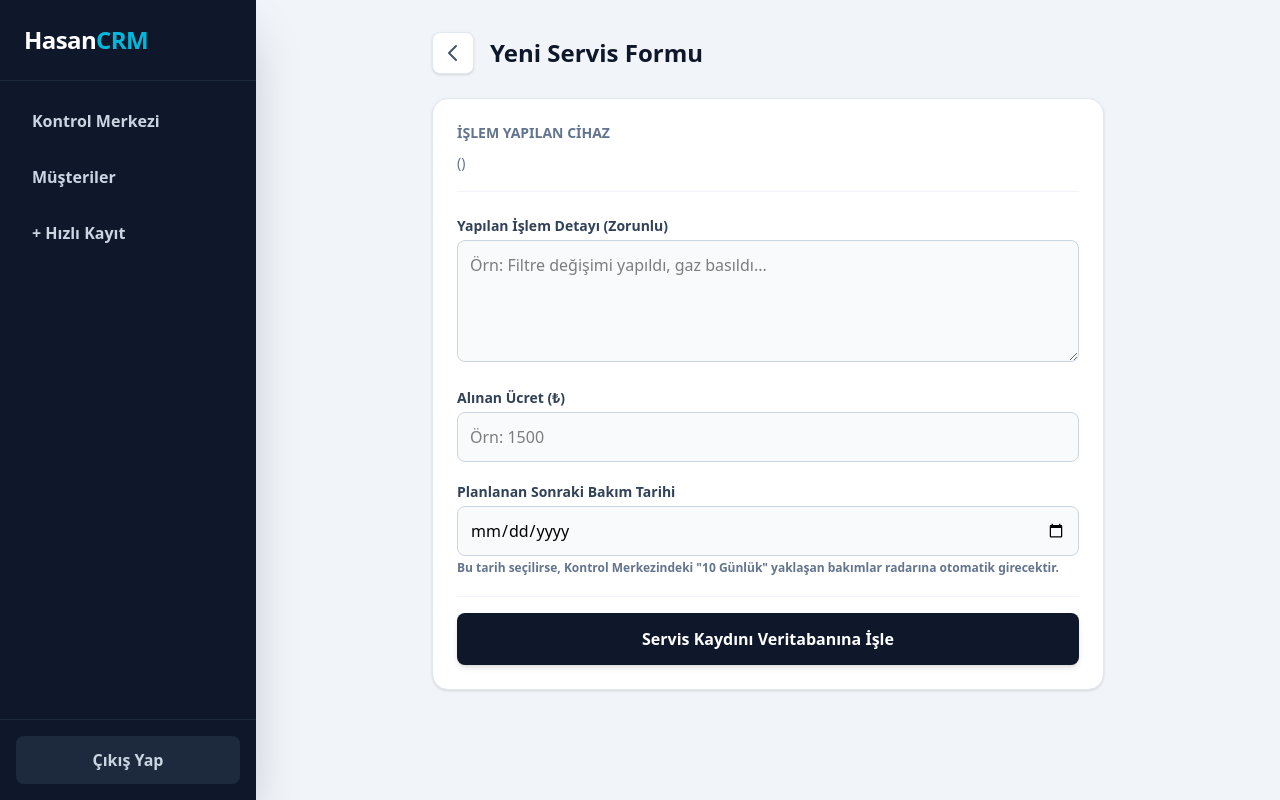
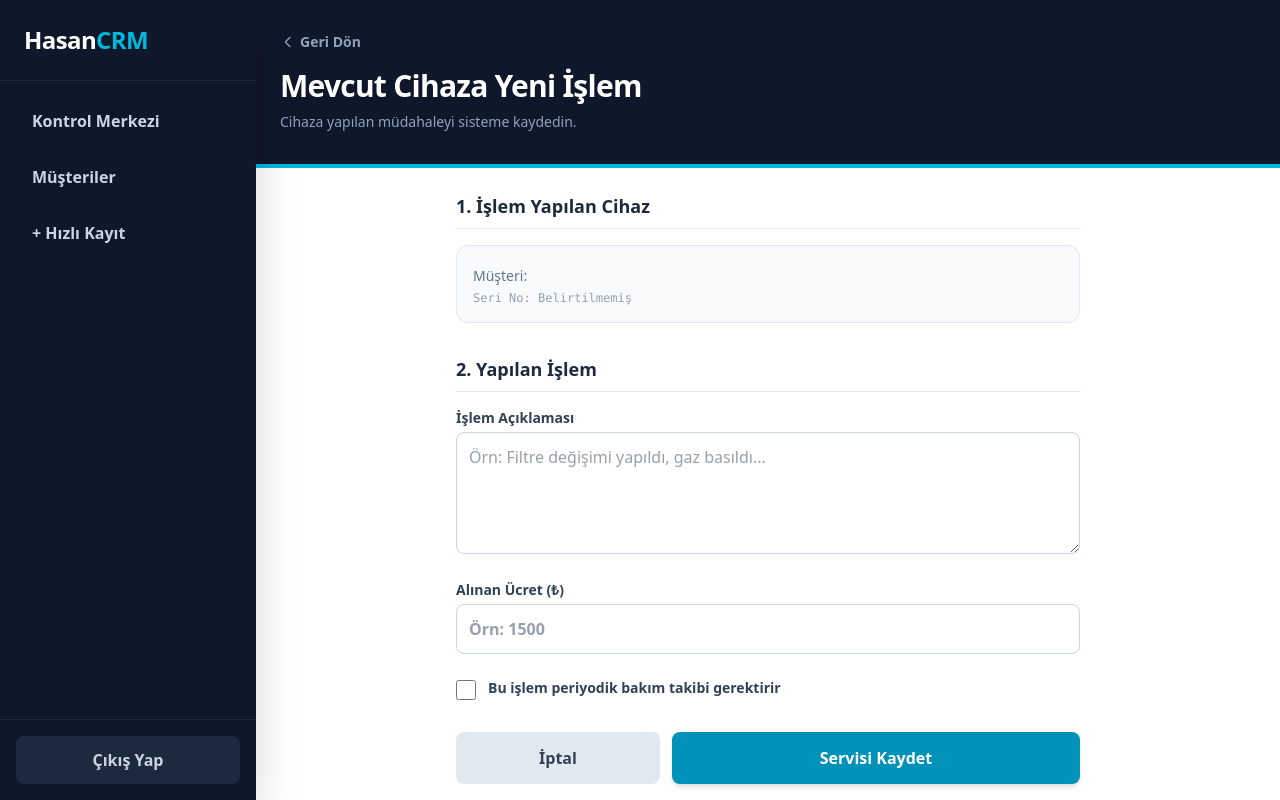
Before and after one commit to kad1r-cbn/hasan-crm-canli, a Next.js app: page /admin/musteri/1/cihaz/1/yeni-servis in a window 1280 px wide. Built offline with nearby package versions, Linux system fonts and the light colour scheme; no server answers; the database is empty.

Commit message:
Tasarim dili esitlendi

```diff
--- a/app/admin/musteri/[id]/cihaz/[deviceId]/yeni-servis/page.tsx
+++ b/app/admin/musteri/[id]/cihaz/[deviceId]/yeni-servis/page.tsx
@@ -2,7 +2,6 @@
 
 import { useState, useEffect } from 'react';
 import { useRouter, useParams } from 'next/navigation';
-// Dosya derinliği fazla olduğu için 7 kat yukarı çıkıyoruz. Eğer import hatası verirse ../ sayısını artır veya azalt.
 import { supabase } from '../../../../../../../utils/supabase';
 import Link from 'next/link';
 
@@ -21,11 +20,11 @@ export default function YeniServisKaydi() {
     price: '',
     next_maintenance_date: ''
   });
+  const [isPeriodic, setIsPeriodic] = useState(false);
   const [isSubmitting, setIsSubmitting] = useState(false);
 
   useEffect(() => {
     const fetchData = async () => {
-      // PDF motoruna ve arayüze veri sağlamak için cihaz ve müşteri bilgisini çekiyoruz
       const { data: deviceData } = await supabase.from('devices').select('*').eq('id', deviceId).single();
       const { data: customerData } = await supabase.from('customers').select('*').eq('id', id).single();
 
@@ -40,58 +39,65 @@ export default function YeniServisKaydi() {
     e.preventDefault();
     setIsSubmitting(true);
 
-    // ADIM 3'TE PDF ÇİZME VE WHATSAPP MOTORU TAM OLARAK BU SATIRA GELECEK.
-    // Şimdilik sadece veriyi düz bir şekilde veritabanına işliyoruz.
-
-    const { data, error } = await supabase
+    const { error } = await supabase
       .from('service_records')
       .insert([{
         device_id: deviceId,
         description: formData.description,
         price: formData.price ? parseFloat(formData.price) : 0,
         service_date: new Date().toISOString(),
-        next_maintenance_date: formData.next_maintenance_date || null
-        // pdf_url: ... (PDF yüklendikten sonra buraya eklenecek)
-      }])
-      .select()
-      .single();
+        // Checkbox işaretli değilse tarihi null gönder
+        next_maintenance_date: isPeriodic && formData.next_maintenance_date ? formData.next_maintenance_date : null
+      }]);
 
     if (error) {
-      alert('Kayıt sırasında rasyonel bir hata oluştu: ' + error.message);
+      alert('Kayıt sırasında hata oluştu: ' + error.message);
       setIsSubmitting(false);
       return;
     }
 
-    // İşlem bitince müşterinin o cihazının geçmiş sayfasına geri fırlatıyoruz
     router.push(`/admin/musteri/${id}`);
   };
 
-  if (loading) return <div className="p-10 text-center font-bold text-slate-500 animate-pulse">Sistem altyapısı hazırlanıyor...</div>;
+  if (loading) return <div className="p-10 text-center font-bold text-slate-500 animate-pulse">Sistem yükleniyor...</div>;
 
   return (
-    <div className="min-h-full bg-slate-100 p-4 md:p-8 font-sans">
-      <div className="max-w-2xl mx-auto space-y-6">
+    <div className="min-h-screen bg-white font-sans pb-10">
 
-        <div className="flex items-center gap-4 mb-6">
-          <Link href={`/admin/musteri/${id}`} className="bg-white p-2 rounded-lg shadow-sm border border-slate-200 hover:bg-slate-50">
-            <svg className="w-6 h-6 text-slate-600" fill="none" stroke="currentColor" viewBox="0 0 24 24"><path strokeLinecap="round" strokeLinejoin="round" strokeWidth="2" d="M15 19l-7-7 7-7"></path></svg>
+      {/* KARANLIK ÜST BİLGİ ALANI (Senin tasarım dilin) */}
+      <div className="bg-slate-900 text-white px-6 pt-8 pb-8 border-b-4 border-cyan-500">
+        <Link href={`/admin/musteri/${id}`} className="inline-flex items-center text-slate-400 hover:text-white text-sm font-bold mb-4 transition-colors">
+          <svg className="w-4 h-4 mr-1" fill="none" stroke="currentColor" viewBox="0 0 24 24"><path strokeLinecap="round" strokeLinejoin="round" strokeWidth="2" d="M15 19l-7-7 7-7"></path></svg>
+          Geri Dön
         </Link>
-          <h1 className="text-2xl font-extrabold text-slate-900">Yeni Servis Formu</h1>
+        <h1 className="text-2xl md:text-3xl font-extrabold tracking-tight">Mevcut Cihaza Yeni İşlem</h1>
+        <p className="text-slate-400 text-sm mt-2">Cihaza yapılan müdahaleyi sisteme kaydedin.</p>
       </div>
 
-        <div className="bg-white p-6 rounded-2xl shadow-sm border border-slate-200">
-          <div className="mb-6 pb-4 border-b border-slate-100">
-            <h2 className="text-sm font-bold text-slate-500 uppercase">İşlem Yapılan Cihaz</h2>
-            <p className="text-lg font-extrabold text-slate-900 mt-1">{device?.brand} {device?.model} <span className="text-sm font-normal text-slate-500">({customer?.full_name})</span></p>
+      <div className="max-w-2xl mx-auto px-4 md:px-6 pt-6">
+        <form onSubmit={handleSubmit}>
+
+          {/* 1. BÖLÜM: CİHAZ BİLGİSİ */}
+          <div className="mb-8">
+            <h2 className="text-lg font-bold text-slate-800 border-b border-slate-200 pb-2 mb-4">1. İşlem Yapılan Cihaz</h2>
+            <div className="bg-slate-50 p-4 rounded-xl border border-slate-200">
+              <p className="text-lg font-extrabold text-slate-900">{device?.brand} {device?.model}</p>
+              <p className="text-sm text-slate-500 mt-1">Müşteri: <span className="font-bold text-slate-700">{customer?.full_name}</span></p>
+              <p className="text-xs text-slate-400 font-mono mt-1">Seri No: {device?.serial_number || 'Belirtilmemiş'}</p>
+            </div>
           </div>
 
-          <form onSubmit={handleSubmit} className="space-y-5">
+          {/* 2. BÖLÜM: YAPILAN İŞLEM */}
+          <div className="mb-6">
+            <h2 className="text-lg font-bold text-slate-800 border-b border-slate-200 pb-2 mb-4">2. Yapılan İşlem</h2>
+
+            <div className="space-y-5">
               <div>
-              <label className="block text-sm font-bold text-slate-700 mb-1">Yapılan İşlem Detayı (Zorunlu)</label>
+                <label className="block text-sm font-bold text-slate-700 mb-1">İşlem Açıklaması</label>
                 <textarea
                   required
                   rows={4}
-                className="w-full p-3 border border-slate-300 rounded-lg focus:ring-2 focus:ring-cyan-500 bg-slate-50 outline-none"
+                  className="w-full p-3 border border-slate-300 rounded-lg focus:ring-2 focus:ring-cyan-500 outline-none text-slate-700"
                   placeholder="Örn: Filtre değişimi yapıldı, gaz basıldı..."
                   value={formData.description}
                   onChange={(e) => setFormData({...formData, description: e.target.value})}
@@ -102,36 +108,58 @@ export default function YeniServisKaydi() {
                 <label className="block text-sm font-bold text-slate-700 mb-1">Alınan Ücret (₺)</label>
                 <input
                   type="number"
-                className="w-full p-3 border border-slate-300 rounded-lg focus:ring-2 focus:ring-cyan-500 bg-slate-50 outline-none"
+                  className="w-full p-3 border border-slate-300 rounded-lg focus:ring-2 focus:ring-cyan-500 outline-none text-slate-700 font-bold"
                   placeholder="Örn: 1500"
                   value={formData.price}
                   onChange={(e) => setFormData({...formData, price: e.target.value})}
                 />
               </div>
 
-            <div>
-              <label className="block text-sm font-bold text-slate-700 mb-1">Planlanan Sonraki Bakım Tarihi</label>
+              {/* Periyodik Bakım Checkbox */}
+              <div className="mt-6 flex items-start gap-3">
+                <input
+                  type="checkbox"
+                  id="periodic"
+                  checked={isPeriodic}
+                  onChange={(e) => setIsPeriodic(e.target.checked)}
+                  className="w-5 h-5 mt-0.5 text-cyan-600 rounded border-slate-300 focus:ring-cyan-500"
+                />
+                <label htmlFor="periodic" className="text-sm font-bold text-slate-700 cursor-pointer">
+                  Bu işlem periyodik bakım takibi gerektirir
+                </label>
+              </div>
+
+              {/* Dinamik Tarih Kutusu (Sadece Checkbox işaretliyse açılır) */}
+              {isPeriodic && (
+                <div className="mt-4 p-4 bg-cyan-50 border border-cyan-200 rounded-xl relative animate-fade-in-down">
+                  <label className="block text-sm font-bold text-cyan-800 mb-1">Sonraki Bakım Tarihi</label>
                   <input
                     type="date"
-                className="w-full p-3 border border-slate-300 rounded-lg focus:ring-2 focus:ring-cyan-500 bg-slate-50 outline-none"
+                    required={isPeriodic}
+                    className="w-full p-3 border border-cyan-300 rounded-lg focus:ring-2 focus:ring-cyan-500 bg-white outline-none font-bold text-slate-700"
                     value={formData.next_maintenance_date}
                     onChange={(e) => setFormData({...formData, next_maintenance_date: e.target.value})}
                   />
-              <p className="text-xs text-slate-500 mt-1 font-semibold">Bu tarih seçilirse, Kontrol Merkezindeki "10 Günlük" yaklaşan bakımlar radarına otomatik girecektir.</p>
+                </div>
+              )}
+            </div>
           </div>
 
-            <div className="pt-4 border-t border-slate-100">
+          {/* ALT BUTONLAR */}
+          <div className="mt-8 flex gap-3">
+            <Link href={`/admin/musteri/${id}`} className="flex-1 bg-slate-200 hover:bg-slate-300 text-slate-700 font-bold py-3.5 rounded-lg text-center transition-colors">
+              İptal
+            </Link>
             <button
               type="submit"
               disabled={isSubmitting}
-                className="w-full bg-slate-900 hover:bg-slate-800 text-white font-bold py-3.5 rounded-lg shadow-md transition-colors disabled:opacity-50"
+              className="flex-[2] bg-cyan-600 hover:bg-cyan-700 text-white font-bold py-3.5 rounded-lg shadow-md transition-colors disabled:opacity-50"
             >
-                {isSubmitting ? 'Sisteme İşleniyor...' : 'Servis Kaydını Veritabanına İşle'}
+              {isSubmitting ? 'Kaydediliyor...' : 'Servisi Kaydet'}
             </button>
           </div>
+
         </form>
-        </div>
-
       </div>
     </div>
   );
```
Lines whose indentation alone changed are shown as unchanged.
